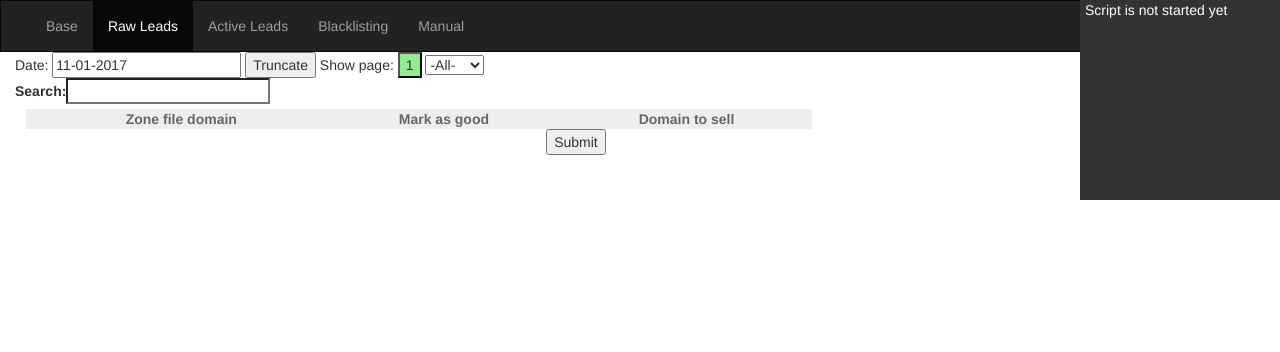
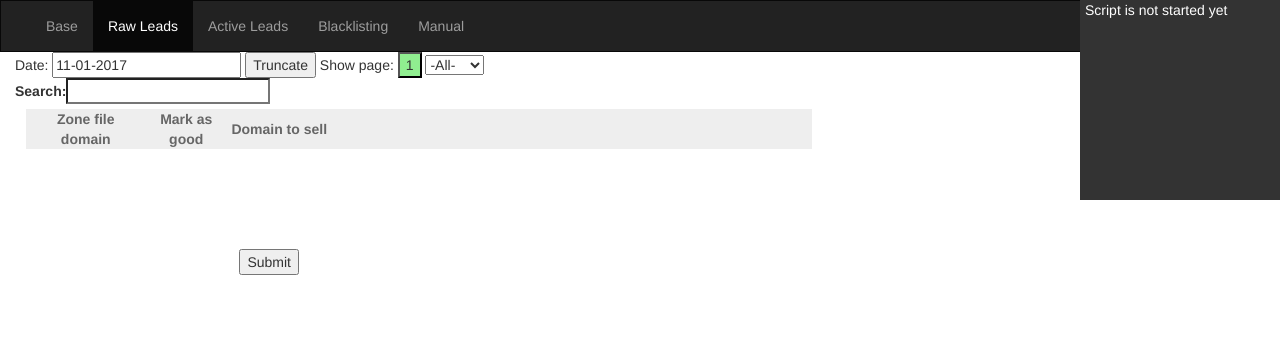
Before and after one commit to markovuckovic992/DomainScript, a Django app: page /raw_leads/ in a window 1280 px wide. Shown: the top 352 px of the page. Run offline with Django 3.2, Linux system fonts and the light colour scheme; data that the repository does not hold is empty; parts of the project's set-up code (start-up, migrations or seed data) failed here and were passed over; some libraries are stand-ins or nearby versions.

Commit message:
responsable

```diff
--- a/DomainScript/settings.py
+++ b/DomainScript/settings.py
@@ -25,7 +25,7 @@ EMAIL_TEXT = BASE_DIR + '/EMAIL_TEXT'
 SECRET_KEY = 'o&%v77lrv1pm4#-ydt1r6zz*++z7ah2pt_y91bz1g(xf56b^h1'
 
 # SECURITY WARNING: don't run with debug turned on in production!
-DEBUG = False
+DEBUG = True
 
 ALLOWED_HOSTS = ['localhost', '127.0.0.1', '[::1]', '192.168.1.40']
 
--- a/static/css/ui.css
+++ b/static/css/ui.css
@@ -64,3 +64,11 @@ input[type="checkbox"] {
   margin: 0 auto;
   display:block;
 }
+
+thead, tbody { display: block; }
+
+tbody {
+    height: 100px;       /* Just for the demo          */
+    overflow-y: auto;    /* Trigger vertical scroll    */
+    overflow-x: hidden;  /* Hide the horizontal scroll */
+}
```
Also changed, not shown: 1 other file.
